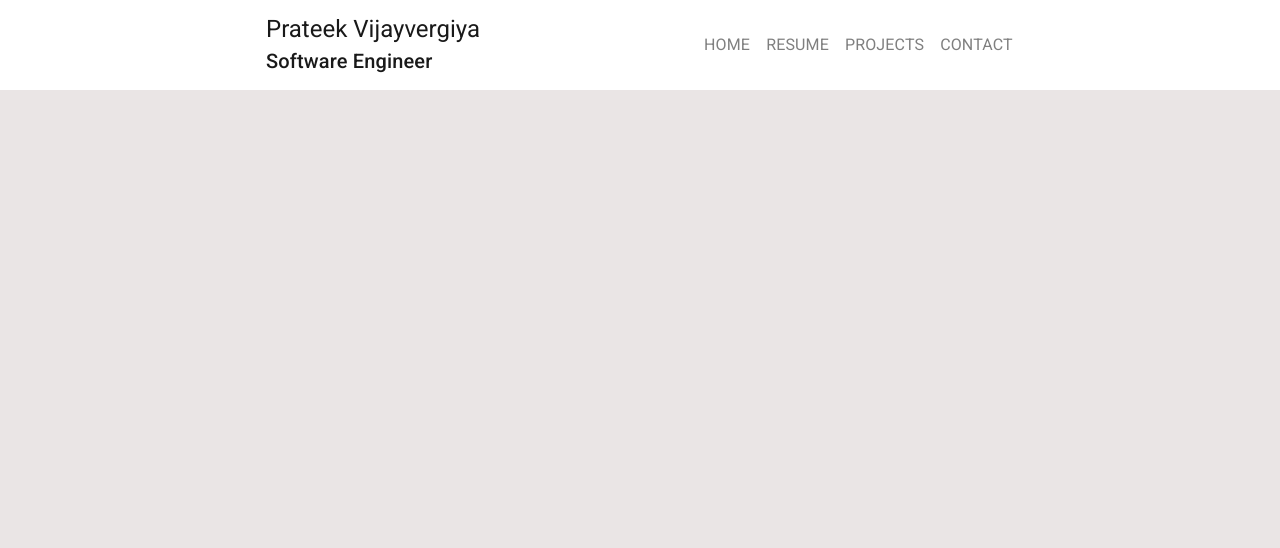
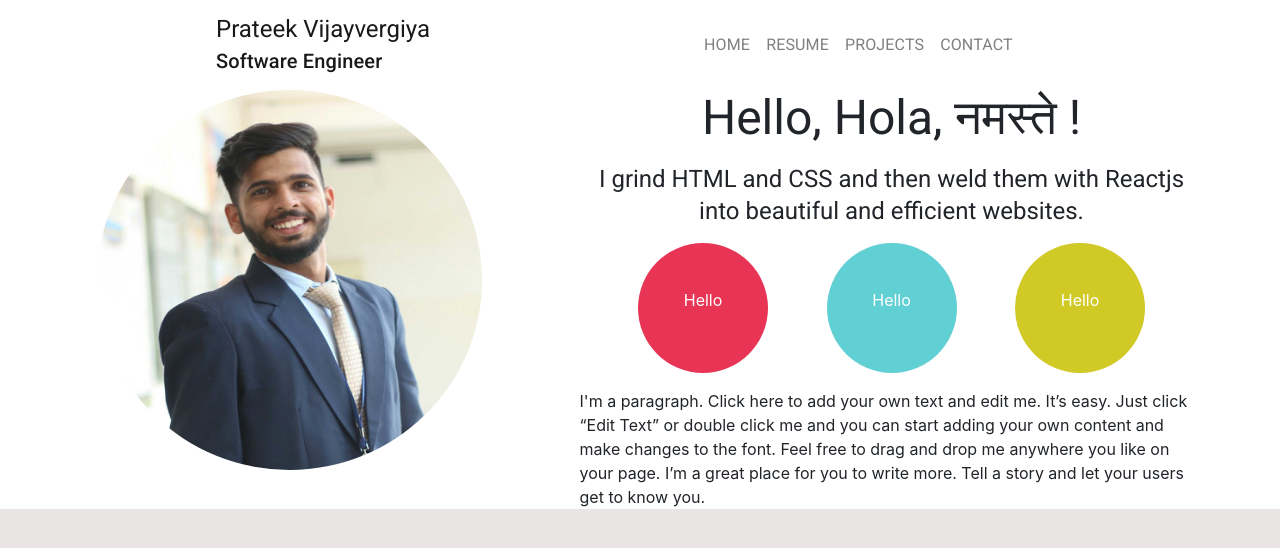
Before and after one commit to prateekvijayvergiya/prateekvijayvergiya.github.io, a Next.js app: page / in a window 1280 px wide. Shown: the top 548 px of the page. Built offline with nearby package versions, Linux system fonts and the light colour scheme.

Commit message:
home page completed

```diff
--- /dev/null
+++ b/components/home/index.js
@@ -0,0 +1,85 @@
+import React from 'react'
+import Image from 'next/image'
+import classNames from 'classnames'
+import { makeStyles } from '@material-ui/core/styles'
+import { Grid, Typography } from '@material-ui/core'
+
+const HomePage = () => {
+  const classes = useStyles()
+  return (
+    <Grid container justify="space-evenly">
+      <Grid item xs={12} md={4} lg={4} align='center'>
+        <div className={classes.imageContainer}>
+          <Image src='/profile.JPG' width={385} height={380}/>
+        </div>
+      </Grid>
+      <Grid item container xs={12} md={6} lg={6} justify="flex-start" spacing={2}>
+        <Grid item align='center'>
+          <Typography variant={'h3'} gutterBottom={true}>
+            Hello, Hola, नमस्ते !
+          </Typography>
+          <Typography variant={'h5'}>
+            I grind HTML and CSS and then weld them with Reactjs into beautiful and efficient websites.
+          </Typography>
+        </Grid>
+        <Grid item container justify="space-evenly" alignItems="center">
+          <Grid item align='center'>
+            <div className={classNames(classes.titleContainer, classes.resume)}>
+              <p>Hello</p>
+            </div>
+          </Grid>
+          <Grid item align='center'>
+            <div className={classNames(classes.titleContainer, classes.portfolio)}>
+              <p>Hello</p>
+            </div>
+          </Grid>
+          <Grid item align='center'>
+            <div className={classNames(classes.titleContainer, classes.skills)}>
+              <p>Hello</p>
+            </div>
+          </Grid>
+        </Grid>
+        <Grid item>
+        I'm a paragraph. Click here to add your own text and edit me. It’s easy. Just click “Edit Text” or double click me and you can start adding your own content and make changes to the font. Feel free to drag and drop me anywhere you like on your page. I’m a great place for you to write more. Tell a story and let your users get to know you.
+        </Grid>
+      </Grid>
+    </Grid>
+  )
+}
+
+const useStyles = makeStyles((theme) => ({
+  imageContainer: {
+    width: 385,
+    height: 380,
+    borderRadius: '50%',
+    display: 'block',
+    overflow: 'hidden',
+  },
+  titleContainer: {
+    width: 130,
+    height: 130,
+    borderRadius: '50%',
+    display: 'block',
+    overflow: 'hidden',
+    color: 'white',
+    cursor: 'pointer',
+    display: 'flex',
+    justifyContent: 'center',
+    alignItems: 'center',
+    [theme.breakpoints.down('sm')]: {
+      width: 85,
+      height: 85,
+    },
+  },
+  portfolio: {
+    backgroundColor: '#61d0d4'
+  },
+  skills: {
+    backgroundColor: '#d1c926'
+  },
+  resume: {
+    backgroundColor: '#e83556',
+  }
+}))
+
+export default HomePage
--- a/components/navBar/index.js
+++ b/components/navBar/index.js
@@ -51,7 +51,7 @@ const useStyles = makeStyles((theme) => ({
       marginLeft: 100,
     },
     [theme.breakpoints.up('lg')]: {
-      marginLeft: 200,
+      marginLeft: 250,
     },
   },
   container: {
@@ -61,7 +61,7 @@ const useStyles = makeStyles((theme) => ({
     },
     [theme.breakpoints.up('lg')]: {
       padding: 50,
-      marginLeft: 250,
+      marginLeft: 200,
     },
   },
 }))
--- a/package.json
+++ b/package.json
@@ -11,6 +11,7 @@
     "@material-ui/core": "^4.11.0",
     "@material-ui/styles": "^4.10.0",
     "bootstrap": "^4.5.3",
+    "classnames": "^2.2.6",
     "next": "10.0.0",
     "react": "17.0.1",
     "react-bootstrap": "^1.4.0",
--- a/pages/index.js
+++ b/pages/index.js
@@ -1,10 +1,14 @@
-import React, { useState } from 'react'
+import React, { Fragment, useState } from 'react'
+import HomePage from '../components/home'
 import NavBar from '../components/navBar'
 
 export default function Home() {
   const [currentPage, setCurrentPage] = useState('home')
   console.log(currentPage)
   return (
-    <NavBar {...{setCurrentPage}}/>
+    <Fragment>
+      <NavBar {...{setCurrentPage}}/>
+      {currentPage === 'home' && <HomePage {...{setCurrentPage}}/>}
+    </Fragment>
   )
 }
```
Also changed, not shown: public/profile.JPG (added), public/profileImage.png (added).
